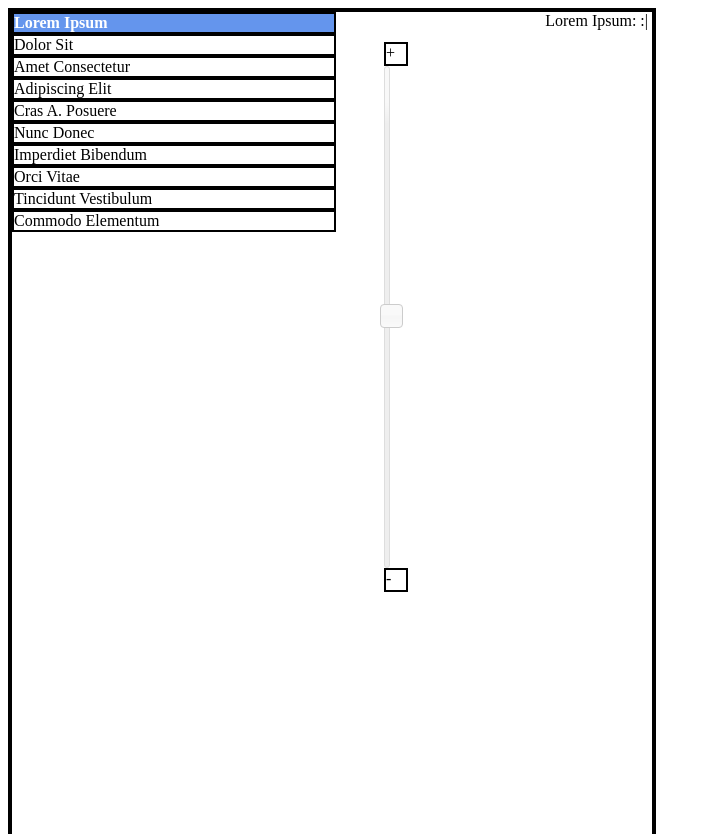
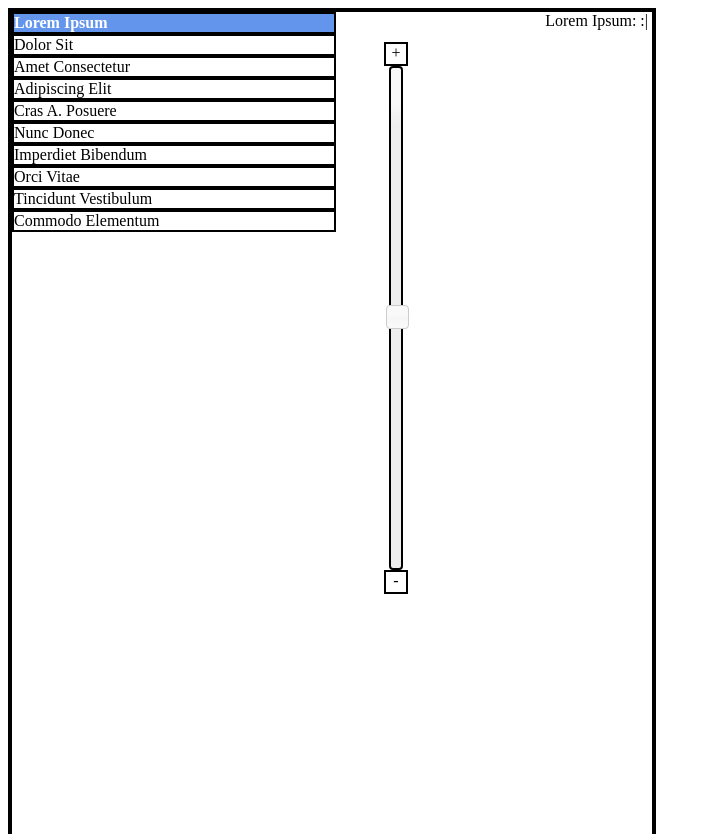
Before and after one commit to clintron/instant-runoff, a Python web app: template VoteByRating/votebyrating/templates/rating.html in a window 1280 px wide. Shown: the top 834 px of the page, without its empty margins (0-711 px from the left). Run offline with Jinja, Linux system fonts and the light colour scheme; the template is opened without the code that fills it, so the values that code supplies are empty.

Commit message:
Update VoteByRating/votebyrating/static/style/page_rating.css

```diff
--- a/VoteByRating/votebyrating/static/style/page_rating.css
+++ b/VoteByRating/votebyrating/static/style/page_rating.css
@@ -18,6 +18,7 @@ body
     height: 20px;
     border: .125em solid black;
     display: block;
+    text-align: center;
 }
 
 .selected_candidate
@@ -42,9 +43,11 @@ body
 
 #slider_box
 {
-    width: 4px;
+    width: 10px;
     height: 500px;
     display: block;
+    border: .125em solid black;
+    margin-left: 5px;
 }
 
 #selected_rating
```
